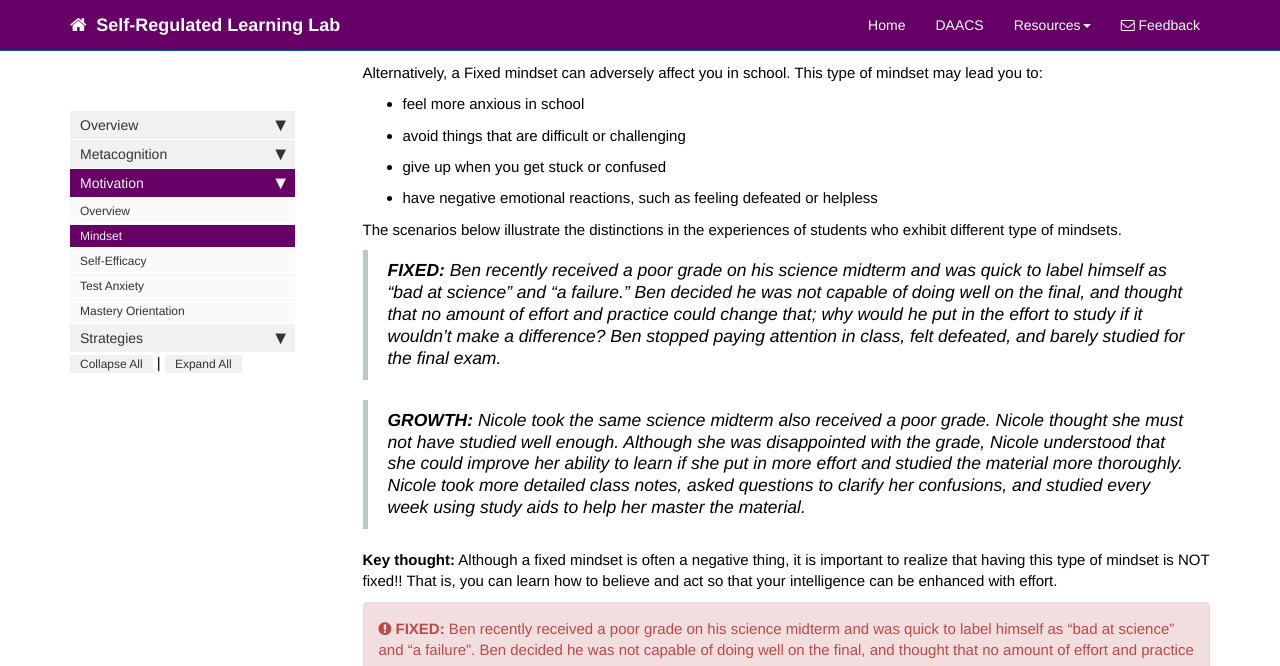
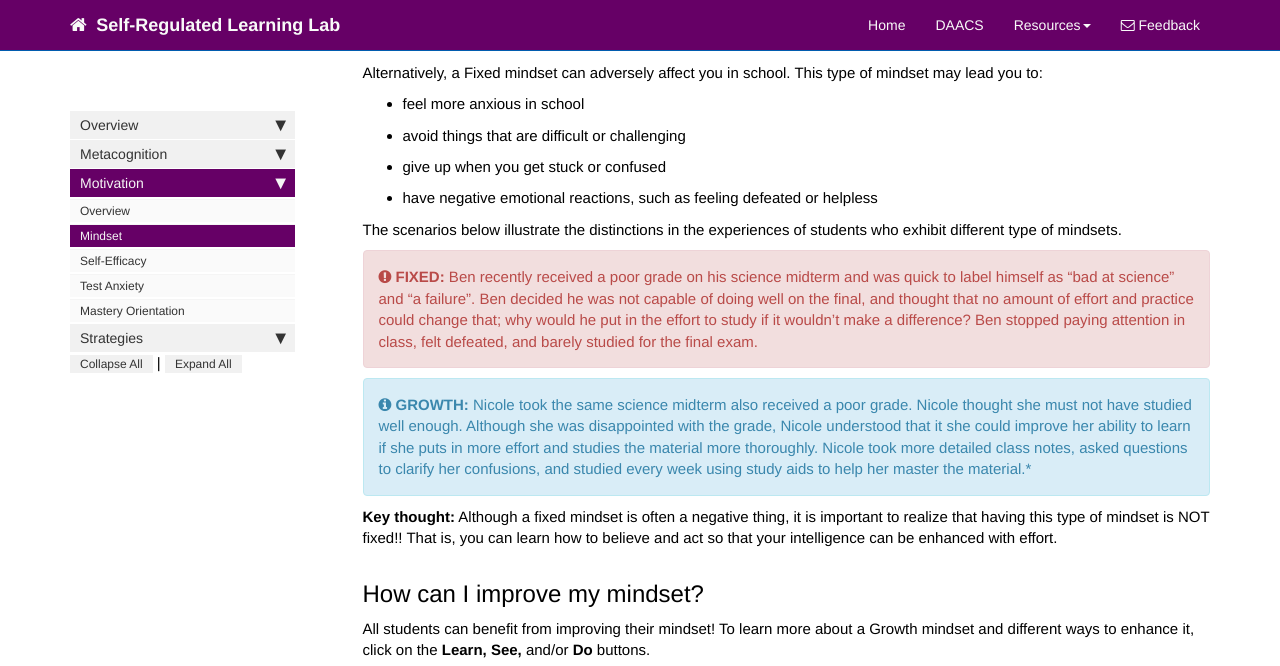
Before and after one commit to dfranklin02/SRL, a Jekyll site: the page built from docs/pages/motivation/mindset.md, in a window 1280 px wide and 900 px high, scrolled down 1071 px, cut to the strip 0-666 px from the top of the window. Built offline with Jekyll 4.4.1, drawn with Linux system fonts in a browser that asks for light colours; nearby versions of some CDN libraries; comment, search, counter and statistics services are not loaded.

Commit message:
Update mindset.md

```diff
--- a/docs/pages/motivation/mindset.md
+++ b/docs/pages/motivation/mindset.md
@@ -39,12 +39,6 @@ Alternatively, a Fixed mindset can adversely affect you in school. This type of
 
 The scenarios below illustrate the distinctions in the experiences of students who exhibit different type of mindsets.
 
->***FIXED:*** *Ben recently received a poor grade on his science midterm and was quick to label himself as “bad at science” and “a failure.” Ben decided he was not capable of doing well on the final, and thought that no amount of effort and practice could change that; why would he put in the effort to study if it wouldn’t make a difference? Ben stopped paying attention in class, felt defeated, and barely studied for the final exam.*
-
->***GROWTH:*** *Nicole took the same science midterm also received a poor grade. Nicole thought she must not have studied well enough. Although she was disappointed with the grade, Nicole understood that she could improve her ability to learn if she put in more effort and studied the material more thoroughly. Nicole took more detailed class notes, asked questions to clarify her confusions, and studied every week using study aids to help her master the material.*
-
-**Key thought:** Although a fixed mindset is often a negative thing, it is important to realize that having this type of mindset is NOT fixed!! That is, you can learn how to believe and act so that your intelligence can be enhanced with effort.
-
 <div markdown="span" class="alert alert-danger" role="alert"><i class="fa fa-exclamation-circle"></i> <b>FIXED:</b>
 Ben recently received a poor grade on his science midterm and was quick to label himself as “bad at science” and “a failure”. Ben decided he was not capable of doing well on the final, and thought that no amount of effort and practice could change that; why would he put in the effort to study if it wouldn’t make a difference? Ben stopped paying attention in class, felt defeated, and barely studied for the final exam.
 </div>
```
Also changed, not shown: other parts of docs/pages/motivation/mindset.md (+2 -0 lines).
